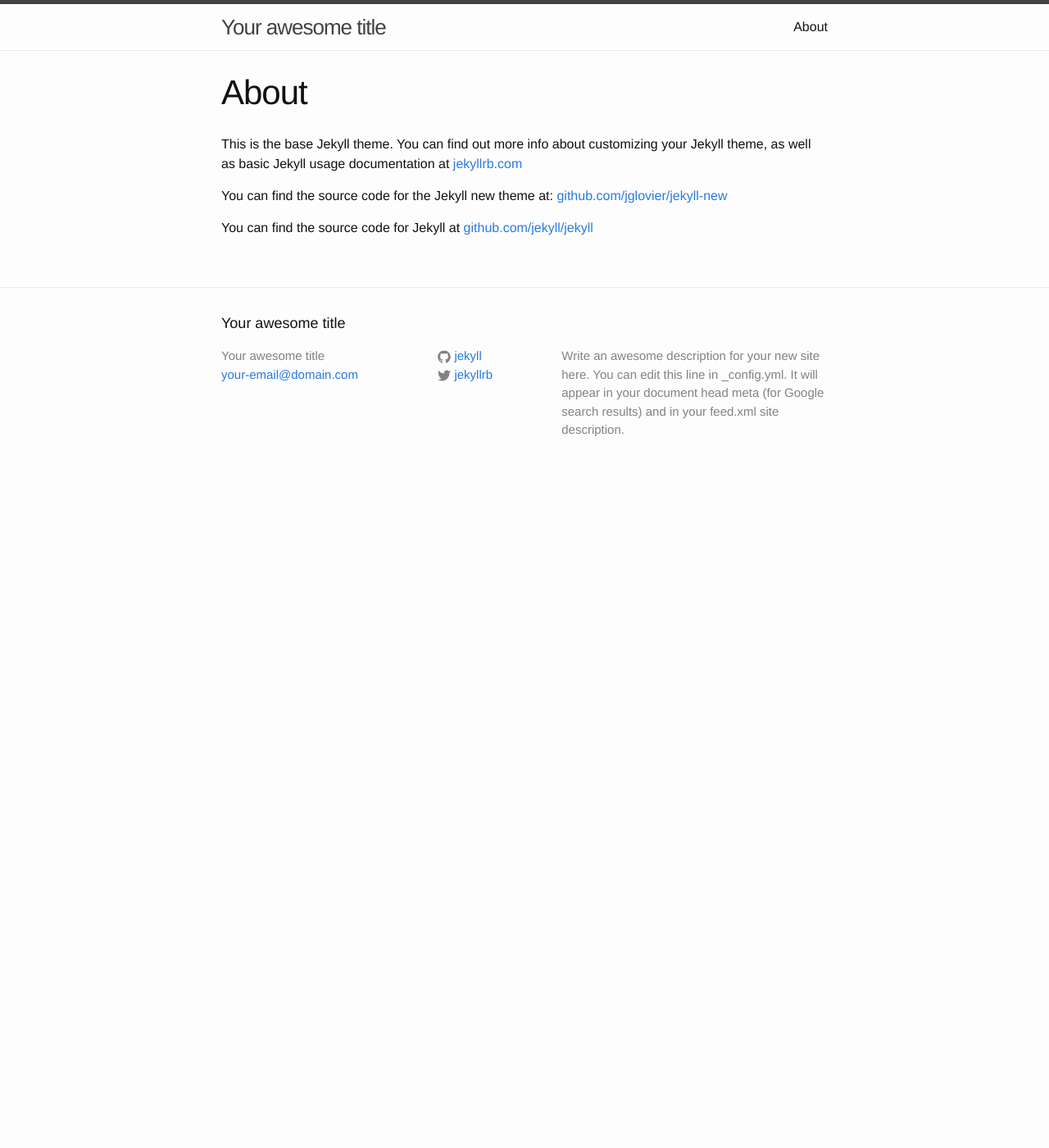
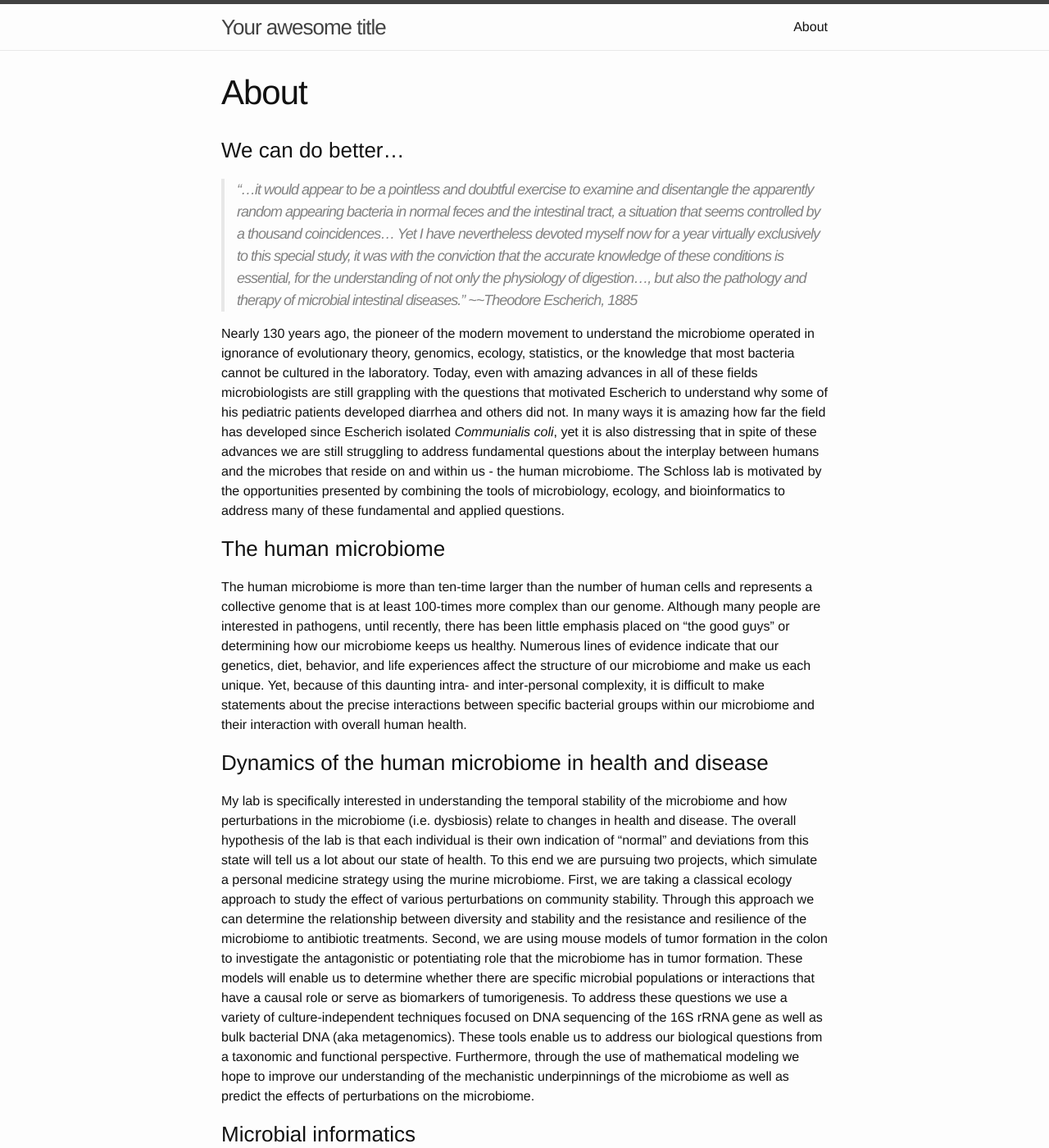
Before and after one commit to SchlossLab/schlosslab.github.io, a Jekyll site: the page built from about.md, in a window 1280 px wide and 1400 px high. Shown: the whole window at 82% size. Built offline with Jekyll 4.4.1, drawn with Linux system fonts in a browser that asks for light colours; some of the changed text lies outside the part shown.

Commit message:
Transfered in M&I research statement

```diff
--- a/about.md
+++ b/about.md
@@ -4,8 +4,87 @@ title: About
 permalink: /about/
 ---
 
-This is the base Jekyll theme. You can find out more info about customizing your Jekyll theme, as well as basic Jekyll usage documentation at [jekyllrb.com](http://jekyllrb.com/)
+### We can do better...
+> "...it would appear to be a pointless and doubtful exercise to examine and
+> disentangle the apparently random appearing bacteria in normal feces and the
+> intestinal tract, a situation that seems controlled by a thousand
+> coincidences... Yet I have nevertheless devoted myself now for a year virtually
+> exclusively to this special study, it was with the conviction that the
+> accurate knowledge of these conditions is essential, for the understanding of
+> not only the physiology of digestion..., but also the pathology and therapy of
+> microbial intestinal diseases."
+>~~Theodore Escherich, 1885
 
-You can find the source code for the Jekyll new theme at: [github.com/jglovier/jekyll-new](https://github.com/jglovier/jekyll-new)
+Nearly 130 years ago, the pioneer of the modern movement to understand the
+microbiome operated in ignorance of evolutionary theory, genomics, ecology,
+statistics, or the knowledge that most bacteria cannot be cultured in the
+laboratory. Today, even with amazing advances in all of these fields
+microbiologists are still grappling with the questions that motivated Escherich
+to understand why some of his pediatric patients developed diarrhea and others
+did not. In many ways it is amazing how far the field has developed since
+Escherich isolated *Communialis coli*, yet it is also distressing that in spite of
+these advances we are still struggling to address fundamental questions about
+the interplay between humans and the microbes that reside on and within us - the
+human microbiome. The Schloss lab is motivated by the opportunities presented by
+combining the tools of microbiology, ecology, and bioinformatics to address many
+of these fundamental and applied questions.
 
-You can find the source code for Jekyll at [github.com/jekyll/jekyll](https://github.com/jekyll/jekyll)
+
+### The human microbiome
+The human microbiome is more than ten-time larger than the number of human cells
+and represents a collective genome that is at least 100-times more complex than
+our genome. Although many people are interested in pathogens, until recently,
+there has been little emphasis placed on "the good guys" or determining how our
+microbiome keeps us healthy. Numerous lines of evidence indicate that our
+genetics, diet, behavior, and life experiences affect the structure of our
+microbiome and make us each unique. Yet, because of this daunting intra- and
+inter-personal complexity, it is difficult to make statements about the precise
+interactions between specific bacterial groups within our microbiome and their
+interaction with overall human health.
+
+
+### Dynamics of the human microbiome in health and disease
+My lab is specifically interested in understanding the temporal stability of the
+microbiome and how perturbations in the microbiome (i.e. dysbiosis) relate to
+changes in health and disease. The overall hypothesis of the lab is that each
+individual is their own indication of "normal" and deviations from this state
+will tell us a lot about our state of health. To this end we are pursuing two
+projects, which simulate a personal medicine strategy using the murine
+microbiome. First, we are taking a classical ecology approach to study the
+effect of various perturbations on community stability. Through this approach we
+can determine the relationship between diversity and stability and the
+resistance and resilience of the microbiome to antibiotic treatments. Second, we
+are using mouse models of tumor formation in the colon to investigate the
+antagonistic or potentiating role that the microbiome has in tumor formation.
+These models will enable us to determine whether there are specific microbial
+populations or interactions that have a causal role or serve as biomarkers of
+tumorigenesis. To address these questions we use a variety of
+culture-independent techniques focused on DNA sequencing of the 16S rRNA gene as
+well as bulk bacterial DNA (aka metagenomics). These tools enable us to address
+our biological questions from a taxonomic and functional perspective.
+Furthermore, through the use of mathematical modeling we hope to improve our
+understanding of the mechanistic underpinnings of the microbiome as well as
+predict the effects of perturbations on the microbiome.
+
+
+### Microbial informatics
+Because we are at the forefront of applying modern sequence-based tools to
+biological questions, we are also developing software to describe and compare
+microbial communities. This software enables the scientific community to reach
+conclusions regarding host-microbiome interactions with statistical confidence
+and has effectively enabled the field to transition from discover-based to
+hypothesis-driven research. As part of this effort, we provide workshops to
+train microbial ecologists on the theory and practice of analyzing their data.
+Our program, mothur (http://www.mothur.org), is being widely used by microbial
+ecologists that have generated Sanger sequence data and pyrosequence tag
+sequences. We also collaborate with other investigators to conduct studies in
+murine, human, and "environmental" samples to help design experiments and
+analyze data related to studying microbial ecology.
+
+
+### Sound interesting?
+We are always on the lookout for excellent students and postdoctoral fellows. My
+goal is to train scientists to straddle the fields of microbiology, ecology, and
+bioinformatics. Attempting to study host-microbiome interactions without this
+approach is limiting and so I believe that although this course of training is
+demanding, it will prepare people for the next generation of science.
```
